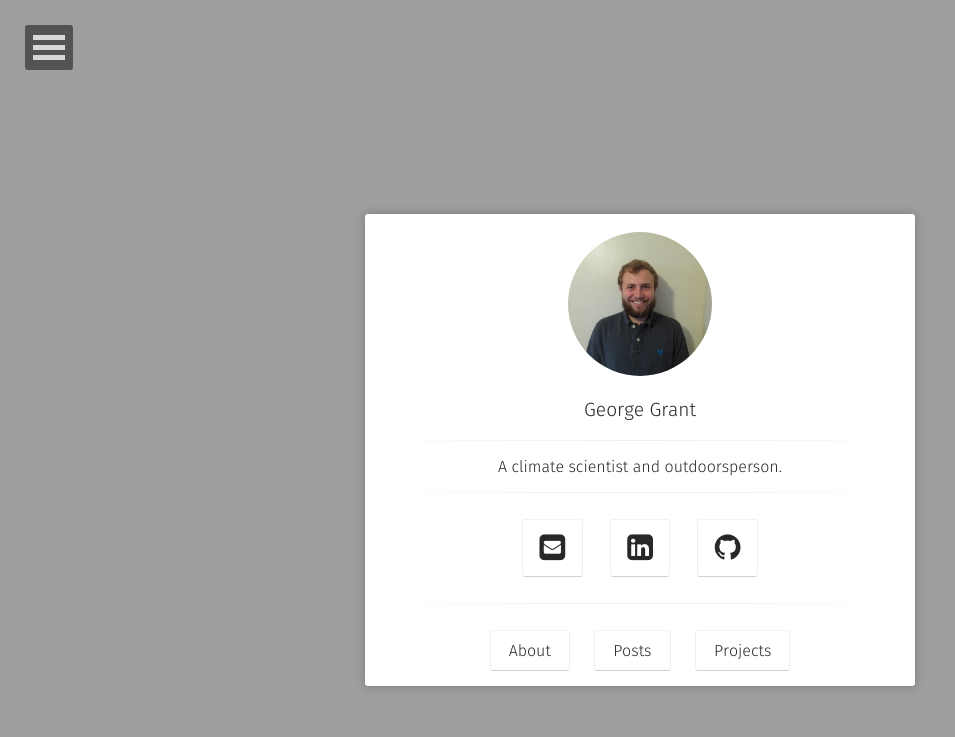
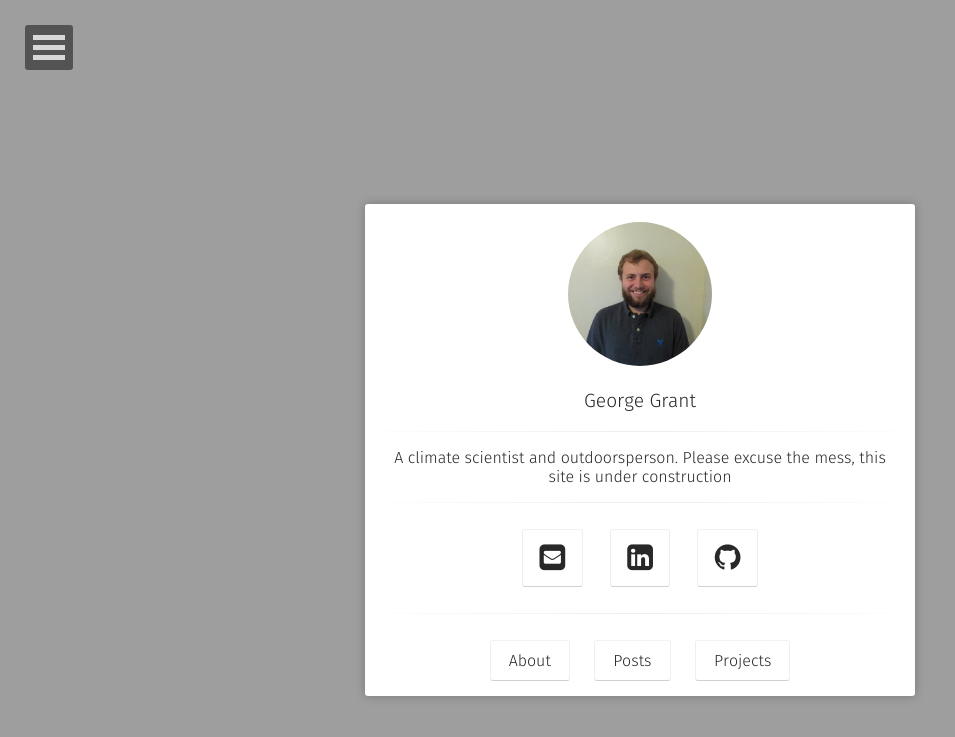
Before and after one commit to ggrant02/ggrant02.github.io, a Jekyll site: the page built from index.html, in a window 1280 px wide. Shown: the top 737 px of the page, without its empty margins (0-955 px from the left). Built offline with Jekyll 4.4.1, drawn with Linux system fonts in a browser that asks for light colours; some web fonts are replaced.

Commit message:
update718sept18

```diff
--- a/_config.yml
+++ b/_config.yml
@@ -1,8 +1,8 @@
 # Site
 title:              George Grant
-bio:                'A climate scientist and outdoorsperson.'
-description:        "George is a scientist and outdoorsperson.
-Please excuse the mess, this site is under construction"
+bio:                'A climate scientist and outdoorsperson.
+Please excuse the mess, this site is under construction'
+description:        "George is a scientist and outdoorsperson."
 reading_time:       true
 words_per_minute:   200
 logo:               'assets/img/logo.png'
```
